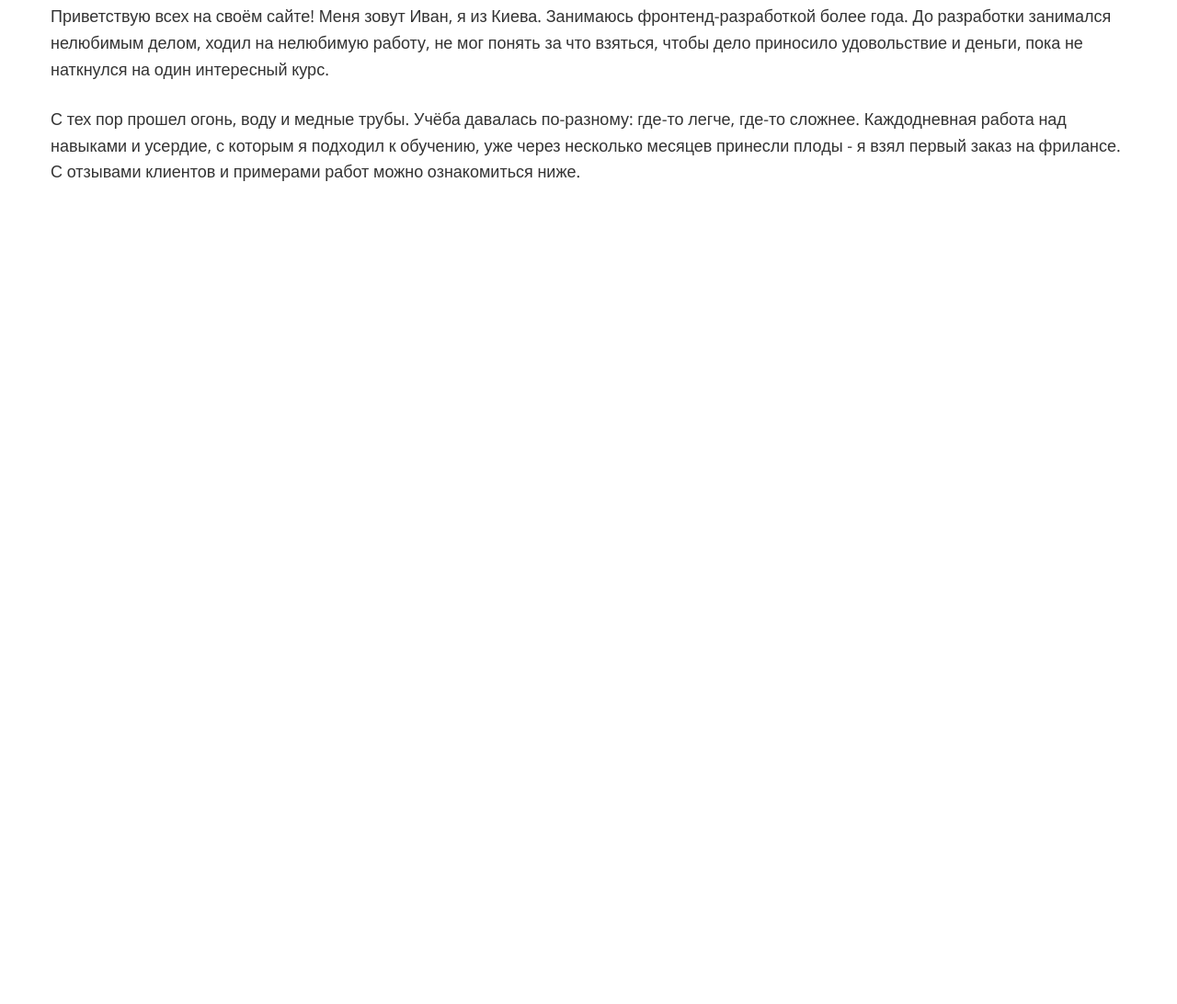
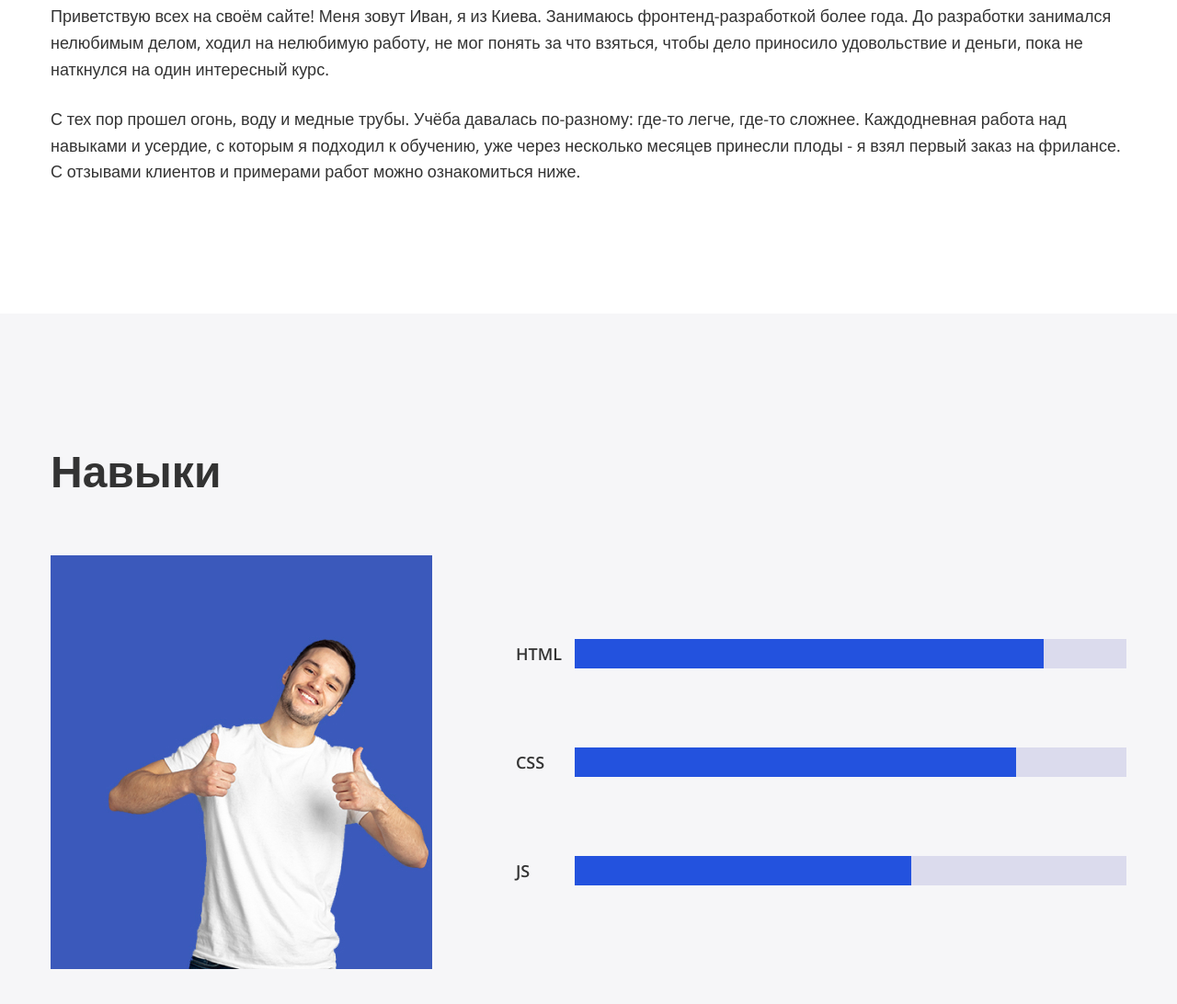
Before and after one commit to iwi11burn/portfolio, a plain HTML site: page index.html in a window 1280 px wide. Shown: the part 1058-2150 px from the top of the page at 92% size. Before the commit the page ends 1399 px from the top, so only its background shows below. Drawn offline with nearby package versions, Linux system fonts and the light colour scheme.

Commit message:
add section skills

```diff
--- a/css/main.css
+++ b/css/main.css
@@ -24,7 +24,7 @@ body {
 	bottom: 6px;
 	left: 0;
 	width: 100%;
-	height: 13px;
+	height: 15px;
 	background-color: rgba(234, 238, 251);
 	z-index: -1;
 }
@@ -116,3 +116,65 @@ body {
 	line-height: 28.8px;
 	margin-bottom: 25px;
 }
+
+.skills {
+	background-color: #f6f6f8;
+	padding: 140px 0;
+}
+
+.skills__title {
+	padding-bottom: 60px;
+}
+
+.skills__wrapper {
+	display: flex;
+	justify-content: space-between;
+	align-items: center;
+}
+
+.skills__avatar {
+}
+
+.skills__list {
+	display: flex;
+	flex-direction: column;
+	gap: 86px;
+}
+
+.skills__item {
+	display: flex;
+	justify-content: space-between;
+	align-items: center;
+}
+
+.skills__label {
+	font-size: 18px;
+	font-weight: 600;
+	line-height: 18px;
+	text-transform: uppercase;
+	padding-right: 14px;
+}
+
+.skills__bar {
+	width: 600px;
+	height: 32px;
+	background-color: #dbdbed;
+}
+
+.skills__progress-html {
+	width: 510px;
+	height: 32px;
+	background-color: #2352de;
+}
+
+.skills__progress-css {
+	width: 480px;
+	height: 32px;
+	background-color: #2352de;
+}
+
+.skills__progress-js {
+	width: 366px;
+	height: 32px;
+	background-color: #2352de;
+}
--- a/index.html
+++ b/index.html
@@ -81,6 +81,38 @@
 				</p>
 			</div>
 		</section>
+		<section class="skills">
+			<div class="container">
+				<h2 class="skills__title title">Навыки</h2>
+				<div class="skills__wrapper">
+					<img
+						class="skills__avatar"
+						src="./images/portrait.jpg"
+						alt="аватар"
+					/>
+					<ul class="skills__list">
+						<li class="skills__item">
+							<span class="skills__label">html</span>
+							<div class="skills__bar">
+								<div class="skills__progress-html"></div>
+							</div>
+						</li>
+						<li class="skills__item">
+							<span class="skills__label">css</span>
+							<div class="skills__bar">
+								<div class="skills__progress-css"></div>
+							</div>
+						</li>
+						<li class="skills__item">
+							<span class="skills__label">js</span>
+							<div class="skills__bar">
+								<div class="skills__progress-js"></div>
+							</div>
+						</li>
+					</ul>
+				</div>
+			</div>
+		</section>
 
 		<script src="./js/main.js"></script>
 	</body>
```
